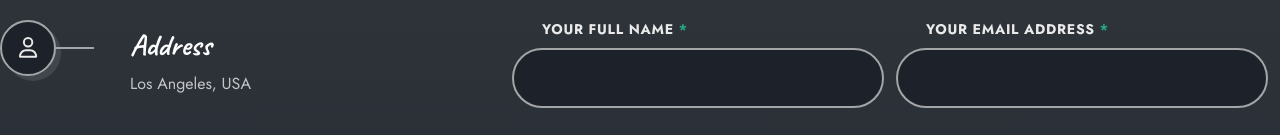
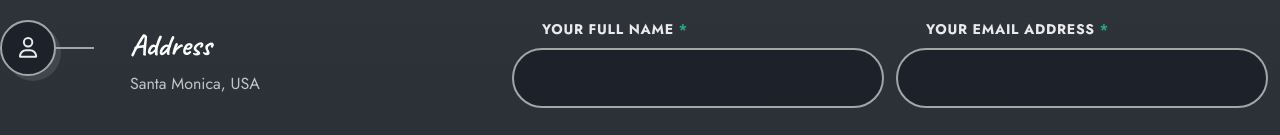
Before and after one commit to IKnopochka/portfolio, a React (Create React App) app: page / in a window 1280 px wide. Shown: the part 3266-3401 px from the top of the page. Built offline with nearby package versions, Linux system fonts and the light colour scheme.

Commit message:
fixed projects block

```diff
--- a/src/s1-main/m2-bll/store.ts
+++ b/src/s1-main/m2-bll/store.ts
@@ -79,7 +79,7 @@ export const store = {
             subMainWord: 'Talk About Ideas'
         },
         block: [
-            {title: "Address", description: 'Los Angeles, USA', value: ["far", "user"]},
+            {title: "Address", description: 'Santa Monica, USA', value: ["far", "user"]},
             {title: "Freelance", description: 'Available Right Now', value: ["far", "address-book"]},
             {title: "Email", description: 'irynanisnevich@gmail.com', value: ["far", "envelope"]},
             {title: "Phone", description: '+1 (310) 926-3032', value: ["far", "map"]},
```
